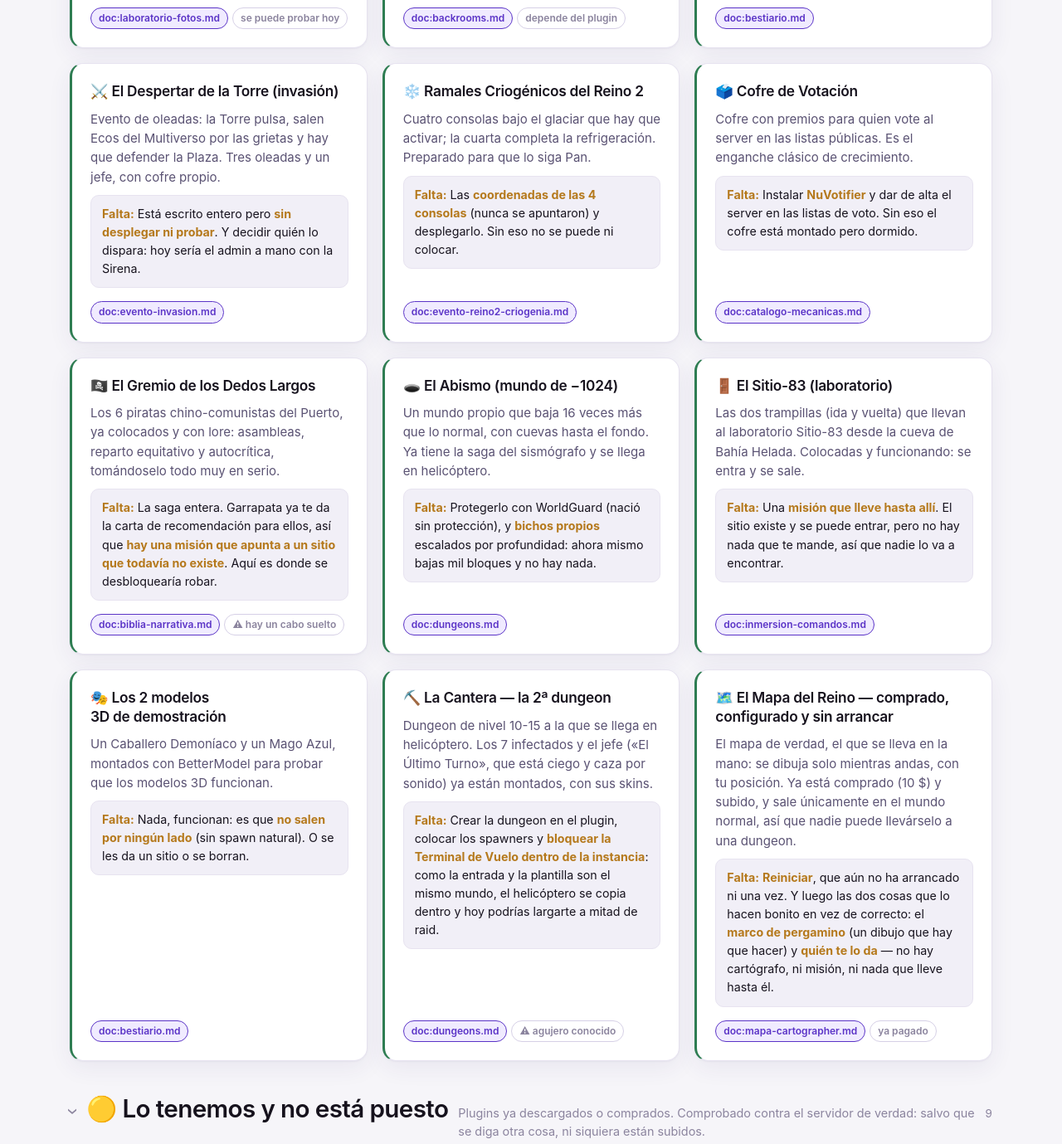
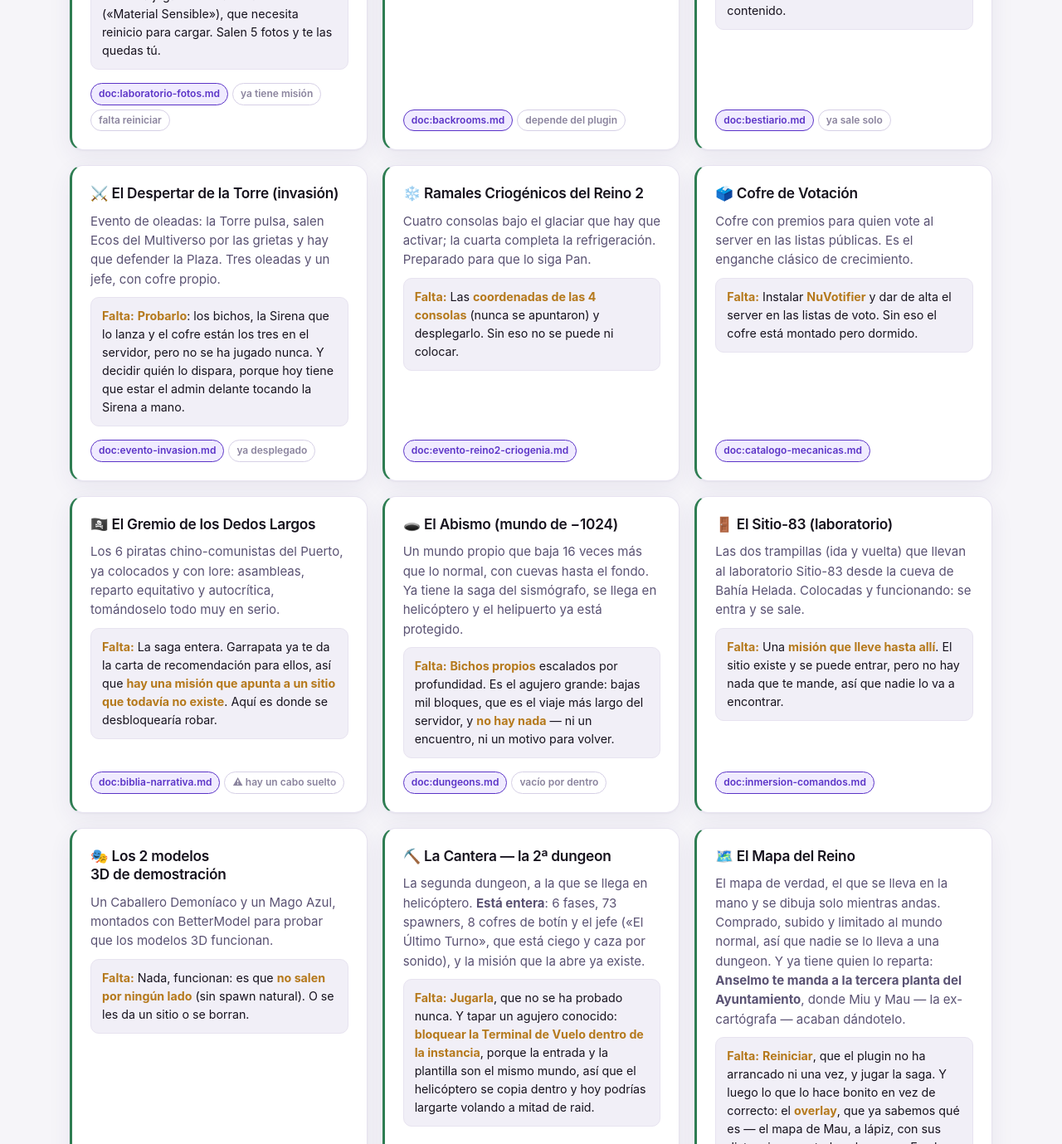
Before and after one commit to DuleelHorror/elreino6-guia, a plain HTML site: page taller.html in a window 1280 px wide. Shown: the part 990-2369 px from the top of the page at 83% size. Drawn offline with Linux system fonts and the light colour scheme.

Commit message:
El Taller repasado contra el servidor: 7 entradas estaban mal
El laboratorio de fotos ya tiene mision (Olegario) y las maquinas colocadas; el
mapa ya tiene saga; la Cantera esta entera (6 fases, 73 spawners, 8 cofres); la
invasion esta desplegada; Irushia ya sale sola; el Abismo ya esta protegido. Y
Vehicles no estaba apagado: esta activo. La errata del yeti ya no existe.

Co-Authored-By: Claude Opus 5 (1M context) <noreply@anthropic.com>

```diff
--- a/taller.html
+++ b/taller.html
@@ -317,31 +317,31 @@ mark{background:var(--acento-suave); color:var(--acento); border-radius:3px; pad
 const DATA = [
 
 /* ───────────── 1. HECHO Y SIN ENGANCHAR ───────────── */
-{g:'hecho', t:'📷 El Laboratorio de Revelado', d:'Te dan un carrete, lo pasas por 5 máquinas (cortar, tres baños químicos, tendedero) y salen fotos que se ven de verdad, porque son imágenes reales renderizadas sobre mapas.',
- falta:'Montar el cuarto oscuro (una sala sellada), colocar las 5 máquinas y <b>decidir de quién es</b>: no tiene NPC, ni sitio, ni misión. Se dejó suelto a propósito.', tags:['doc:laboratorio-fotos.md','se puede probar hoy']},
+{g:'hecho', t:'📷 El Laboratorio de Revelado', d:'Te dan un carrete, lo pasas por 5 máquinas (cortar, tres baños químicos, tendedero) y salen fotos que se ven de verdad, porque son imágenes reales renderizadas sobre mapas. Está montado en <b>Villaputa</b> y ya tiene dueño: <b>Olegario</b> te manda a revelar un carrete que mezcló con el pedido de Bellas Artes.',
+ falta:'<b>Reiniciar y jugarla.</b> La cadena de máquinas ya se probó y funciona; lo que no se ha jugado nunca es la misión («Material Sensible»), que necesita reinicio para cargar. Salen 5 fotos y te las quedas tú.', tags:['doc:laboratorio-fotos.md','ya tiene misión','falta reiniciar']},
 {g:'hecho', t:'🚪 Explorar el Nivel 0 de las Backrooms', d:'Entras, andas 1.800 bloques a oscuras mientras te susurran cosas, y al llegar aparece el Agua de Almendras, que te bebes para salir. Si el server se reinicia contigo dentro, te escupe fuera.',
  falta:'Una misión que reparta la Pared Blanda (el objeto de entrada). Y <b>reactivar el plugin</b>, que está apagado por rendimiento.', tags:['doc:backrooms.md','depende del plugin']},
-{g:'hecho', t:'🐉 Irushia, la Sierpe de la Peste', d:'Jefe grande y difícil (1.200 de vida) que escupe fuego azul y tiene segunda fase. Con su versión cría, más débil.',
- falta:'<b>Decidir dónde vive.</b> La cría ya sale rarísima en las Tierras Lejanas, pero el adulto no tiene sitio: quiere una saga, una dungeon o un evento. Y su botín de verdad (hoy solo da experiencia).', tags:['doc:bestiario.md']},
+{g:'hecho', t:'🐉 Irushia, la Sierpe de la Peste', d:'Jefe grande y difícil (1.200 de vida) que escupe fuego azul y tiene segunda fase. Con su versión cría, más débil. Los dos <b>ya salen solos</b> en las Tierras Lejanas, rarísimos (el adulto, 8 de cada mil).',
+ falta:'Su <b>botín de verdad</b>: hoy un jefe de 1.200 de vida solo suelta experiencia. Y ponerlo donde signifique algo — una saga, una dungeon o un evento —, porque encontrártelo por sorpresa a 3.000 bloques es ambiente, no contenido.', tags:['doc:bestiario.md','ya sale solo']},
 {g:'hecho', t:'⚔️ El Despertar de la Torre (invasión)', d:'Evento de oleadas: la Torre pulsa, salen Ecos del Multiverso por las grietas y hay que defender la Plaza. Tres oleadas y un jefe, con cofre propio.',
- falta:'Está escrito entero pero <b>sin desplegar ni probar</b>. Y decidir quién lo dispara: hoy sería el admin a mano con la Sirena.', tags:['doc:evento-invasion.md']},
+ falta:'<b>Probarlo</b>: los bichos, la Sirena que lo lanza y el cofre están los tres en el servidor, pero no se ha jugado nunca. Y decidir quién lo dispara, porque hoy tiene que estar el admin delante tocando la Sirena a mano.', tags:['doc:evento-invasion.md','ya desplegado']},
 {g:'hecho', t:'❄️ Ramales Criogénicos del Reino 2', d:'Cuatro consolas bajo el glaciar que hay que activar; la cuarta completa la refrigeración. Preparado para que lo siga Pan.',
  falta:'Las <b>coordenadas de las 4 consolas</b> (nunca se apuntaron) y desplegarlo. Sin eso no se puede ni colocar.', tags:['doc:evento-reino2-criogenia.md']},
 {g:'hecho', t:'🗳️ Cofre de Votación', d:'Cofre con premios para quien vote al server en las listas públicas. Es el enganche clásico de crecimiento.',
  falta:'Instalar <b>NuVotifier</b> y dar de alta el server en las listas de voto. Sin eso el cofre está montado pero dormido.', tags:['doc:catalogo-mecanicas.md']},
 {g:'hecho', t:'🏴‍☠️ El Gremio de los Dedos Largos', d:'Los 6 piratas chino-comunistas del Puerto, ya colocados y con lore: asambleas, reparto equitativo y autocrítica, tomándoselo todo muy en serio.',
  falta:'La saga entera. Garrapata ya te da la carta de recomendación para ellos, así que <b>hay una misión que apunta a un sitio que todavía no existe</b>. Aquí es donde se desbloquearía robar.', tags:['doc:biblia-narrativa.md','⚠ hay un cabo suelto']},
-{g:'hecho', t:'🕳️ El Abismo (mundo de −1024)', d:'Un mundo propio que baja 16 veces más que lo normal, con cuevas hasta el fondo. Ya tiene la saga del sismógrafo y se llega en helicóptero.',
- falta:'Protegerlo con WorldGuard (nació sin protección), y <b>bichos propios</b> escalados por profundidad: ahora mismo bajas mil bloques y no hay nada.', tags:['doc:dungeons.md']},
+{g:'hecho', t:'🕳️ El Abismo (mundo de −1024)', d:'Un mundo propio que baja 16 veces más que lo normal, con cuevas hasta el fondo. Ya tiene la saga del sismógrafo, se llega en helicóptero y el helipuerto ya está protegido.',
+ falta:'<b>Bichos propios</b> escalados por profundidad. Es el agujero grande: bajas mil bloques, que es el viaje más largo del servidor, y <b>no hay nada</b> — ni un encuentro, ni un motivo para volver.', tags:['doc:dungeons.md','vacío por dentro']},
 {g:'hecho', t:'🚪 El Sitio-83 (laboratorio)', d:'Las dos trampillas (ida y vuelta) que llevan al laboratorio Sitio-83 desde la cueva de Bahía Helada. Colocadas y funcionando: se entra y se sale.',
  falta:'Una <b>misión que lleve hasta allí</b>. El sitio existe y se puede entrar, pero no hay nada que te mande, así que nadie lo va a encontrar.', tags:['doc:inmersion-comandos.md']},
 {g:'hecho', t:'🎭 Los 2 modelos 3D de demostración', d:'Un Caballero Demoníaco y un Mago Azul, montados con BetterModel para probar que los modelos 3D funcionan.',
  falta:'Nada, funcionan: es que <b>no salen por ningún lado</b> (sin spawn natural). O se les da un sitio o se borran.', tags:['doc:bestiario.md']},
 
-{g:'hecho', t:'⛏️ La Cantera — la 2ª dungeon', d:'Dungeon de nivel 10-15 a la que se llega en helicóptero. Los 7 infectados y el jefe («El Último Turno», que está ciego y caza por sonido) ya están montados, con sus skins.',
- falta:'Crear la dungeon en el plugin, colocar los spawners y <b>bloquear la Terminal de Vuelo dentro de la instancia</b>: como la entrada y la plantilla son el mismo mundo, el helicóptero se copia dentro y hoy podrías largarte a mitad de raid.', tags:['doc:dungeons.md','⚠ agujero conocido']},
-{g:'hecho', t:'🗺️ El Mapa del Reino — comprado, configurado y sin arrancar', d:'El mapa de verdad, el que se lleva en la mano: se dibuja solo mientras andas, con tu posición. Ya está comprado (10 $) y subido, y sale únicamente en el mundo normal, así que nadie puede llevárselo a una dungeon.',
- falta:'<b>Reiniciar</b>, que aún no ha arrancado ni una vez. Y luego las dos cosas que lo hacen bonito en vez de correcto: el <b>marco de pergamino</b> (un dibujo que hay que hacer) y <b>quién te lo da</b> — no hay cartógrafo, ni misión, ni nada que lleve hasta él.', tags:['doc:mapa-cartographer.md','ya pagado']},
+{g:'hecho', t:'⛏️ La Cantera — la 2ª dungeon', d:'La segunda dungeon, a la que se llega en helicóptero. <b>Está entera</b>: 6 fases, 73 spawners, 8 cofres de botín y el jefe («El Último Turno», que está ciego y caza por sonido), y la misión que la abre ya existe.',
+ falta:'<b>Jugarla</b>, que no se ha probado nunca. Y tapar un agujero conocido: <b>bloquear la Terminal de Vuelo dentro de la instancia</b>, porque la entrada y la plantilla son el mismo mundo, así que el helicóptero se copia dentro y hoy podrías largarte volando a mitad de raid.', tags:['doc:dungeons.md','⚠ agujero conocido','sin probar']},
+{g:'hecho', t:'🗺️ El Mapa del Reino', d:'El mapa de verdad, el que se lleva en la mano y se dibuja solo mientras andas. Comprado, subido y limitado al mundo normal, así que nadie se lo lleva a una dungeon. Y ya tiene quien lo reparta: <b>Anselmo te manda a la tercera planta del Ayuntamiento</b>, donde Miu y Mau — la ex-cartógrafa — acaban dándotelo.',
+ falta:'<b>Reiniciar</b>, que el plugin no ha arrancado ni una vez, y jugar la saga. Y luego lo que lo hace bonito en vez de correcto: el <b>overlay</b>, que ya sabemos qué es — el mapa de Mau, a lápiz, con sus distancias apuntadas al margen. Eso hay que dibujarlo.', tags:['doc:mapa-cartographer.md','ya pagado','ya tiene saga']},
 
 /* ───────────── 2. PLUGINS QUE TENEMOS Y NO ESTÁN PUESTOS ───────────── */
 {g:'jar', t:'🥷 Pickpocket — robar de verdad', d:'Carterismo entre jugadores: te agachas detrás de alguien, mantienes, y le rebuscas los bolsillos.',
@@ -391,8 +391,8 @@ const DATA = [
 /* ───────────── 3. APAGADO A PROPÓSITO ───────────── */
 {g:'apagado', t:'🚪 Las Backrooms (11 mundos)', d:'Once niveles de horror liminal, traducidos enteros al español, con sus bichos y eventos. Un juego dentro del juego.',
  falta:'<b>Apagado por rendimiento</b>, y con razón: creaba 11 de los 22 mundos del server y todos se procesaban a todas horas aunque no entrara nadie. Reactivar = quitarle el .disabled a dos archivos. Todo lo demás sigue intacto.', tags:['doc:backrooms.md','decisión tomada']},
-{g:'apagado', t:'🚗 Vehicles — coches y motos', d:'Vehículos conducibles. Se queda instalado aunque hoy no se use.',
- falta:'Su idea: <b>un mapa que haya que recorrer en vehículo</b>, con distancias largas a propósito y sin teleportes. No volver a proponer desinstalarlo.', tags:['idea del usuario','no tocar']},
+{g:'hecho', t:'🚗 Vehicles — coches y motos', d:'Vehículos conducibles. <b>Está activo en el servidor</b>, cargando en cada arranque, y no lo usa nada ni nadie.',
+ falta:'Su idea: <b>un mapa que haya que recorrer en vehículo</b>, con distancias largas a propósito y sin teleportes. Se queda instalado por eso — <b>no volver a proponer desinstalarlo</b> —, pero hasta que exista ese mapa está ocupando sitio para nada.', tags:['idea del usuario','no tocar']},
 {g:'apagado', t:'🏪 QuickShop — tiendas de jugadores', d:'Cada jugador monta su tienda con un cofre y el objeto flotando encima. Instalado y en pausa.',
  falta:'Esperando a que existan las <b>parcelas comerciales</b>. Hasta entonces nadie puede crear tiendas (los permisos están cerrados solos).', tags:['decisión: cuando haya parcelas']},
 {g:'apagado', t:'🌲 NullPlugin — el acechador del bosque', d:'Una presencia que te sigue y desaparece cuando la miras. Estudiado a fondo para el mundo del bosque tenebroso.',
@@ -428,8 +428,6 @@ const DATA = [
 /* ───────────── 5. DEUDA / CABOS SUELTOS ───────────── */
 {g:'deuda', t:'🐛 BetterModel llena el log de errores', d:'En cada arranque escupe 24 volcados de <code>NumberFormatException</code> del compilador Molang (las expresiones de animación de algún modelo 3D). No rompe nada visible, pero es el 90% del ruido del log.',
  falta:'Encontrar <b>qué modelo</b> tiene la expresión mala y arreglarla o quitarla. Importa porque <b>ensucia el diagnóstico de todo lo demás</b>: cuando de verdad hay un problema, hay que bucear entre estas líneas para verlo.', tags:['doc:bestiario.md','ruido, no rotura']},
-{g:'deuda', t:'✍️ «Pello de yeti» y dos tildes en el botín', d:'Tres nombres de botín del bestiario que ve el jugador: <code>Pello de yeti</code> (¿quería ser «Pelo» o «Pellejo»?), y «Glandula» y «Nucleo» sin tilde.',
- falta:'<b>Decidir qué palabra era</b> la del yeti — las tildes se arreglan solas, pero «Pello» no es una tilde que falte, es otra palabra. Son nombres que ya ve el jugador.', tags:['doc:bestiario.md','5 minutos']},
 {g:'deuda', t:'🎒 Los cofres de gama alta', d:'Los cofres de Plata, Oro y Mítico están pensados pero sin montar.',
  falta:'Esperan a que exista el <b>equipo de nivel alto</b> del MMO: hoy no habría premios que meter dentro.', tags:['doc:catalogo-mecanicas.md','bloqueado']},
 {g:'deuda', t:'🕳️ Backrooms: dos niveles sin salida', d:'El nivel 5 (Disc 11) y el 94 (Skyblock) no tienen ninguna salida programada: quien entre se queda encerrado hasta que un admin lo saque.',
```
Also changed, not shown: inicio.html (+4 -4 lines).
